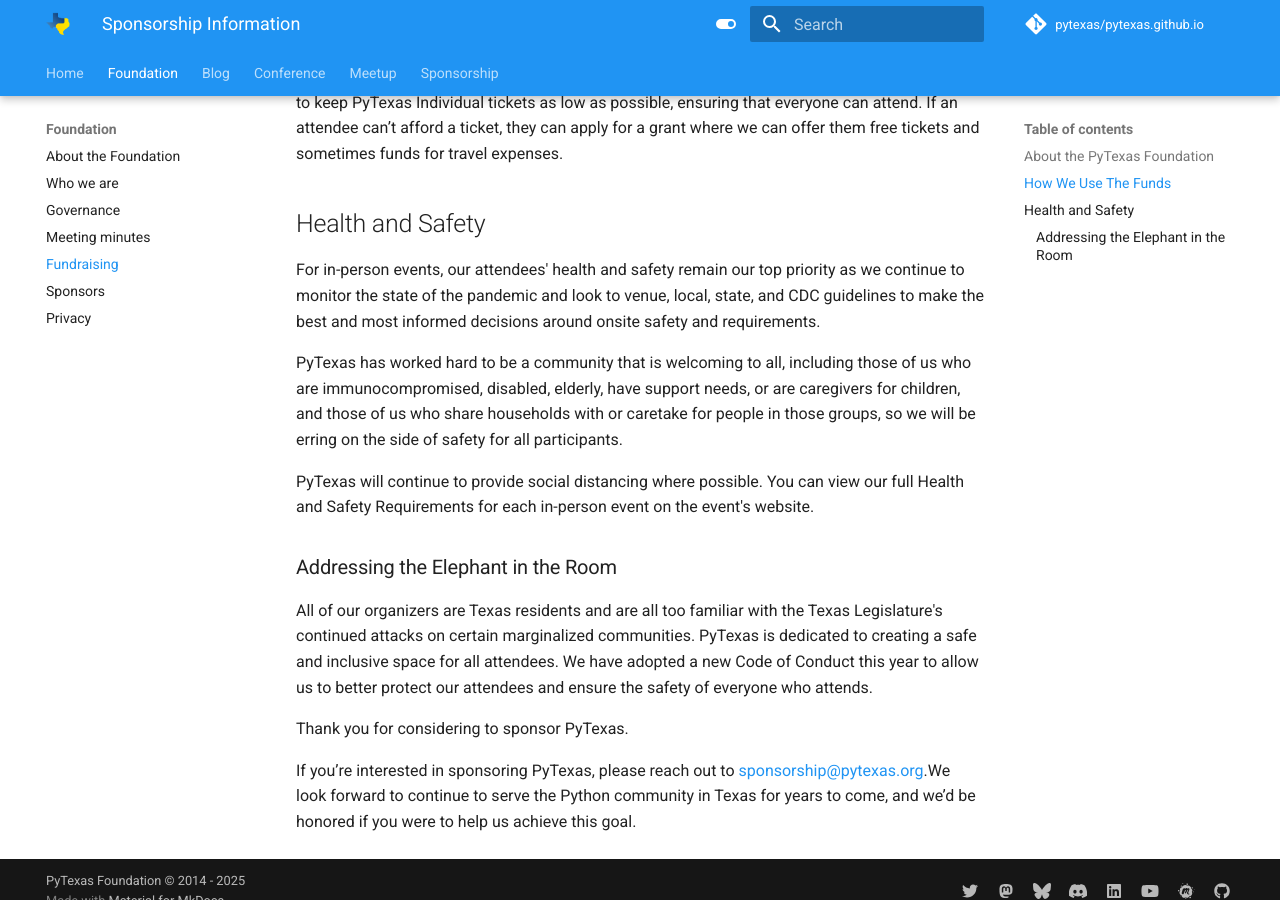
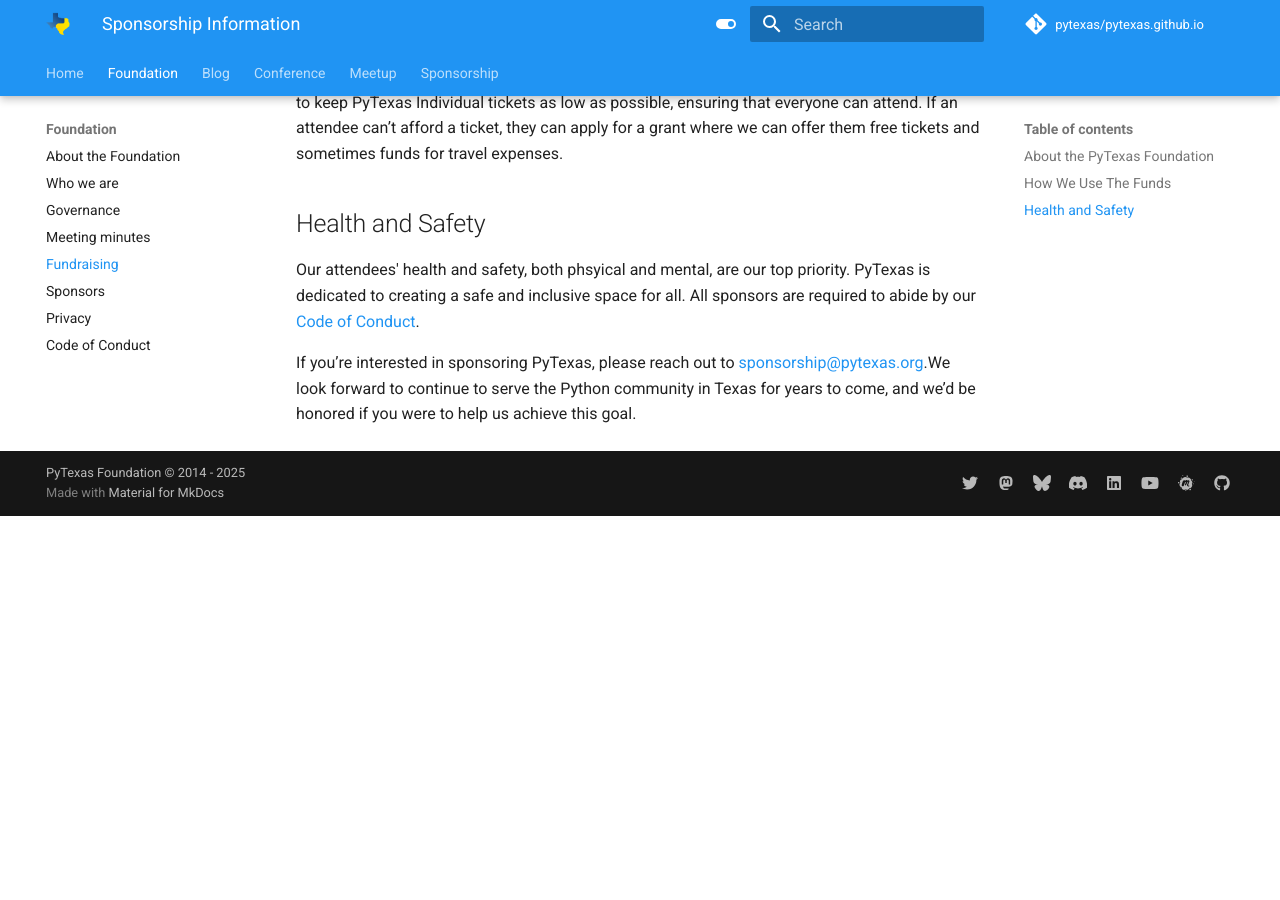
Before and after one commit to pytexas/pytexas.github.io, an MkDocs documentation site: the page built from docs/foundation/fundraising.md, in a window 1280 px wide and 900 px high, scrolled down 883 px. Built offline with MkDocs 1.6.1 and Material for MkDocs 9.7.7, drawn with Linux system fonts in a browser that asks for light colours; comment, search, counter and statistics services are not loaded; after the commit the page ends 1399 px from its top, so only the background shows below that.

Commit message:
update to code of conduct messaging (#30)

```diff
--- a/docs/foundation/fundraising.md
+++ b/docs/foundation/fundraising.md
@@ -20,15 +20,8 @@
 Also, in an attempt to make PyTexas as accessible as possible to everyone, we subsidize our Individual ticket prices with Corporate tickets and Sponsorship funds. By doing this we are able to keep PyTexas Individual tickets as low as possible, ensuring that everyone can attend. If an attendee can’t afford a ticket, they can apply for a grant where we can offer them free tickets and sometimes funds for travel expenses.
 
 ## Health and Safety
-For in-person events, our attendees' health and safety remain our top priority as we continue to monitor the state of the pandemic and look to venue, local, state, and CDC guidelines to make the best and most informed decisions around onsite safety and requirements.
-
-PyTexas has worked hard to be a community that is welcoming to all, including those of us who are immunocompromised, disabled, elderly, have support needs, or are caregivers for children, and those of us who share households with or caretake for people in those groups, so we will be erring on the side of safety for all participants.
-
-PyTexas will continue to provide social distancing where possible. You can view our full Health and Safety Requirements for each in-person event on the event's website.
-
-### Addressing the Elephant in the Room
-All of our organizers are Texas residents and are all too familiar with the Texas Legislature's continued attacks on certain marginalized communities. PyTexas is dedicated to creating a safe and inclusive space for all attendees. We have adopted a new Code of Conduct this year to allow us to better protect our attendees and ensure the safety of everyone who attends.
-
-Thank you for considering to sponsor PyTexas.
+Our attendees' health and safety, both phsyical and mental, are our top priority.
+PyTexas is dedicated to creating a safe and inclusive space for all.
+All sponsors are required to abide by our [Code of Conduct](/foundation/code-of-conduct).
 
 If you’re interested in sponsoring PyTexas, please reach out to [sponsorship@pytexas.org](mailto:sponsorship@pytexas.org).We look forward to continue to serve the Python community in Texas for years to come, and we’d be honored if you were to help us achieve this goal.
--- a/mkdocs.yml
+++ b/mkdocs.yml
@@ -42,6 +42,7 @@
       - Fundraising: foundation/fundraising.md
       - Sponsors: foundation/sponsors.md
       - Privacy: privacy.md
+      - 'Code of Conduct': foundation/code-of-conduct.md
   - Blog:
       - blog/index.md
   - Conference: conference.md
```
Also changed, not shown: docs/foundation/code-of-conduct.md (added, +33 -0 lines).
